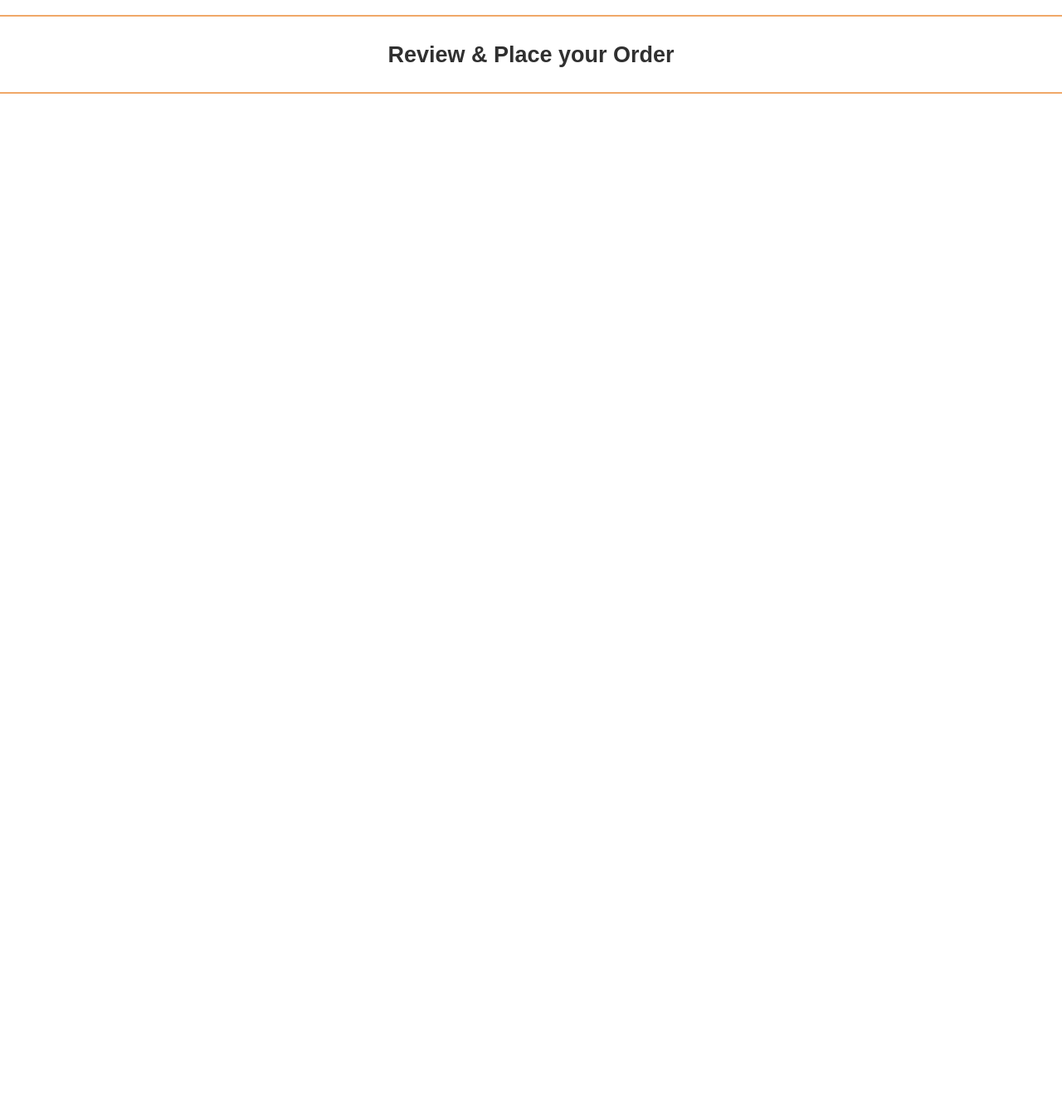
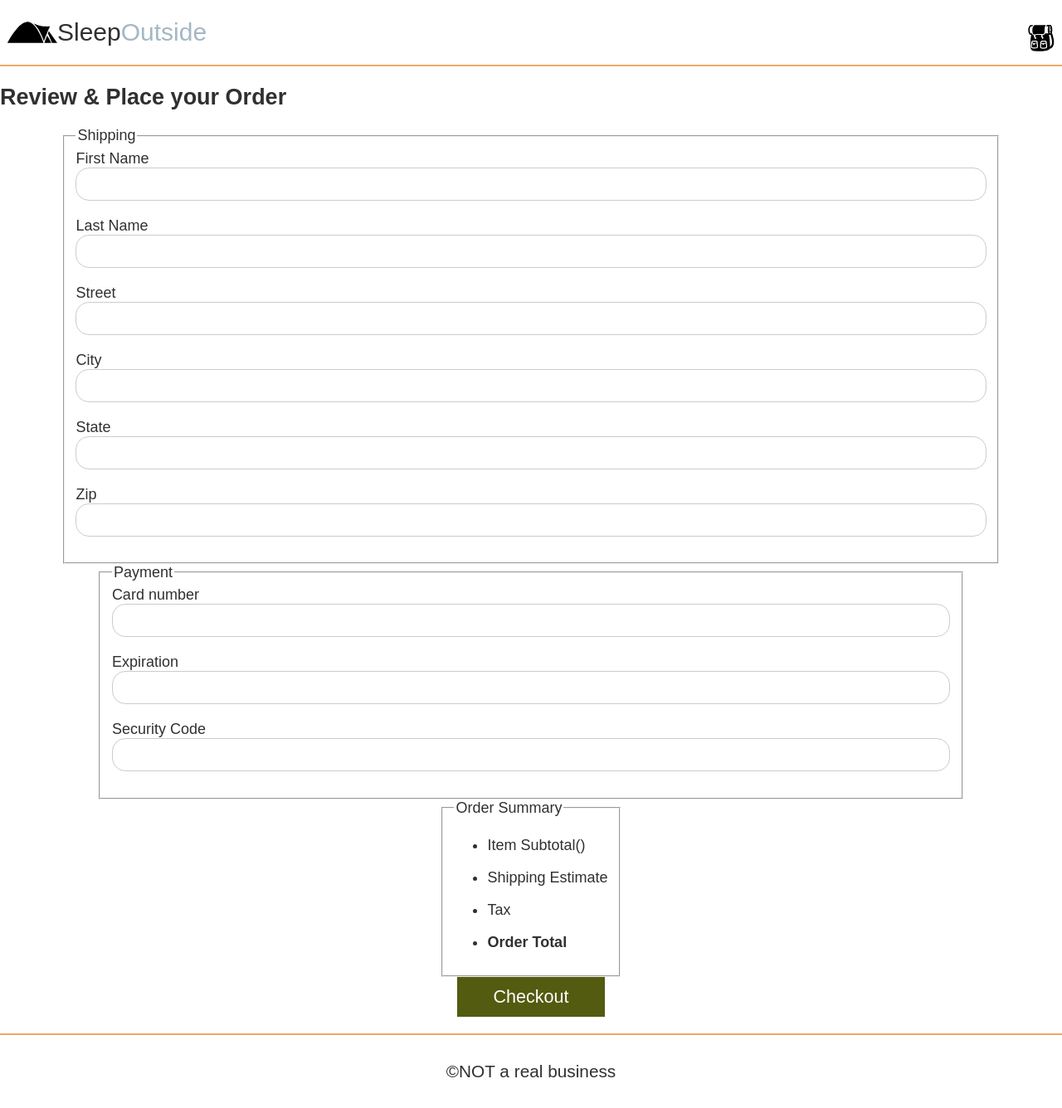
Before and after one commit to matkat99/sleepoutside, a website: page src/cart/checkout.html in a window 1280 px wide. Shown: the whole page at 83% size. Before the commit the page ends 800 px from the top, so only its background shows below. Drawn offline with Linux system fonts and the light colour scheme; files that its build step writes are made by us from their sources; files whose address does not match are found by name.

Commit message:
saving updates

```diff
--- a/src/cart/checkout.html
+++ b/src/cart/checkout.html
@@ -1,25 +1,74 @@
 <!DOCTYPE html>
-
 <html lang="en">
   <head>
     <meta charset="UTF-8" />
-
     <meta name="viewport" content="width=device-width, initial-scale=1.0" />
-
     <title>Sleep Outside | Checkout</title>
-
-    <link rel="stylesheet" href="css/style.css" />
+    <link rel="stylesheet" href="../css/style.css" />
+    <script src="../js/checkout.js" type="module"></script>
   </head>
-
   <body>
     <header class="divider" id="main-header"></header>
+    <main class="divider checkout">
+      <h2>Review & Place your Order</h2>
+      <section class="checkout-form">
+        <form name="checkout">
+          <fieldset>
+            <legend>Shipping</legend>
+            <div class="checkout__name">
+              <label for="fname">First Name</label>
+              <input name="fname" required />
+              <label for="lname">Last Name</label>
+              <input name="lname" required />
+            </div>
+            <div class="checkout__address">
+              <label for="street">Street</label>
+              <input name="street" required />
+              <label for="city">City</label>
+              <input name="city" required />
+              <label for="state">State</label>
+              <input name="state" required />
+              <label for="zip">Zip</label>
+              <input name="zip" id="zip" required />
+            </div>
+          </fieldset>
+          <fieldset>
+            <legend>Payment</legend>
+            <label for="cardNumber">Card number</label>
+            <input name="cardNumber" required />
+            <label for="expiration">Expiration</label>
+            <input name="expiration" required />
+            <label for="code">Security Code</label>
+            <input name="code" required />
+          </fieldset>
+          <fieldset class="checkout-summary">
+            <legend>Order Summary</legend>
+            <ul>
+              <li>
+                <label for="cartTotal"
+                  >Item Subtotal(<span id="num-items"></span>)</label
+                >
+                <p name="cartTotal" id="cartTotal"></p>
+              </li>
+              <li>
+                <label for="shipping">Shipping Estimate</label>
+                <p id="shipping"></p>
+              </li>
+              <li>
+                <label for="tax">Tax</label>
+                <p id="tax"></p>
+              </li>
+              <li>
+                <label for="orderTotal"><b>Order Total</b></label>
+                <p id="orderTotal"></p>
+              </li>
+            </ul>
+          </fieldset>
 
-    <main class="divider">
-      <section class="products">
-        <h2>Review & Place your Order</h2>
+          <button id="checkoutSubmit" type="submit">Checkout</button>
+        </form>
       </section>
     </main>
-
     <footer id="main-footer"></footer>
   </body>
 </html>
--- a/src/js/product-listing.js
+++ b/src/js/product-listing.js
@@ -1,5 +1,5 @@
 import ProductListing from "./ProductList.mjs";
-import ProductData from "./ProductData.mjs";
+import ExternalServices from "./ExternalServices.mjs";
 import { loadHeaderFooter, numberItems, getParam } from "./utils.mjs";
 import { logProductCard } from "./QuickLook.mjs";
 
@@ -8,7 +8,7 @@ numberItems("so-cart");
 
 const category = getParam("category");
 
-const dataSource = new ProductData();
+const dataSource = new ExternalServices();
 const element = document.querySelector(".product-list");
 const listing = new ProductListing(category, dataSource, element);
 
--- a/src/js/product.js
+++ b/src/js/product.js
@@ -1,11 +1,11 @@
 import { getParam, loadHeaderFooter } from "./utils.mjs";
-import ProductData from "./ProductData.mjs";
+import ExternalServices from "./ExternalServices.mjs";
 import ProductDetails from "./ProductDetails.mjs";
 
 loadHeaderFooter();
 
 const productId = getParam("product");
-const dataSource = new ProductData("tents");
+const dataSource = new ExternalServices("tents");
 const product = new ProductDetails(productId, dataSource);
 
 product.init();
```
Also changed, not shown: src/js/CheckoutProcess.mjs (added, +32 -0 lines), src/js/ProductData.mjs (deleted, +0 -45 lines).
